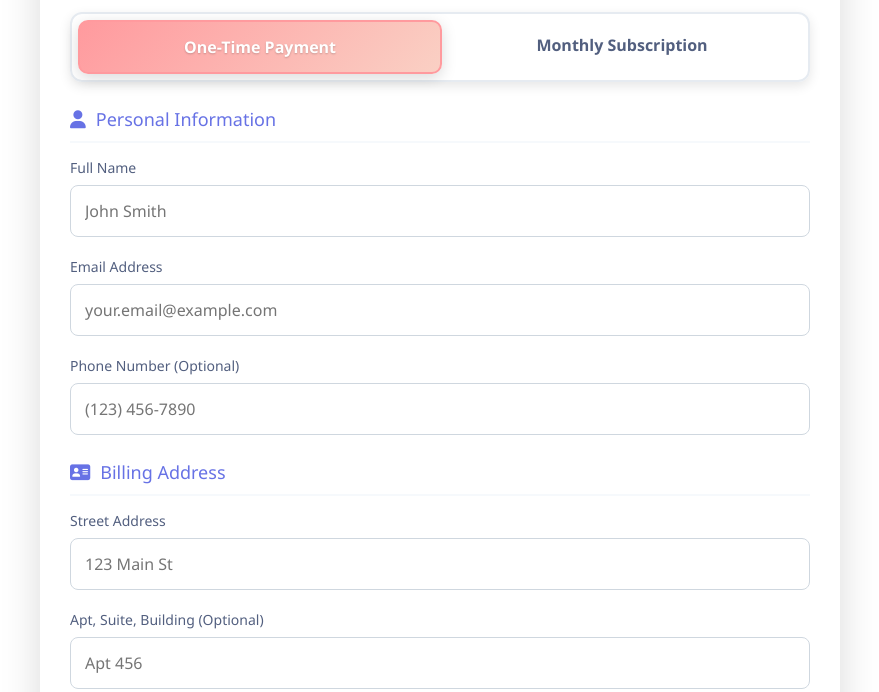
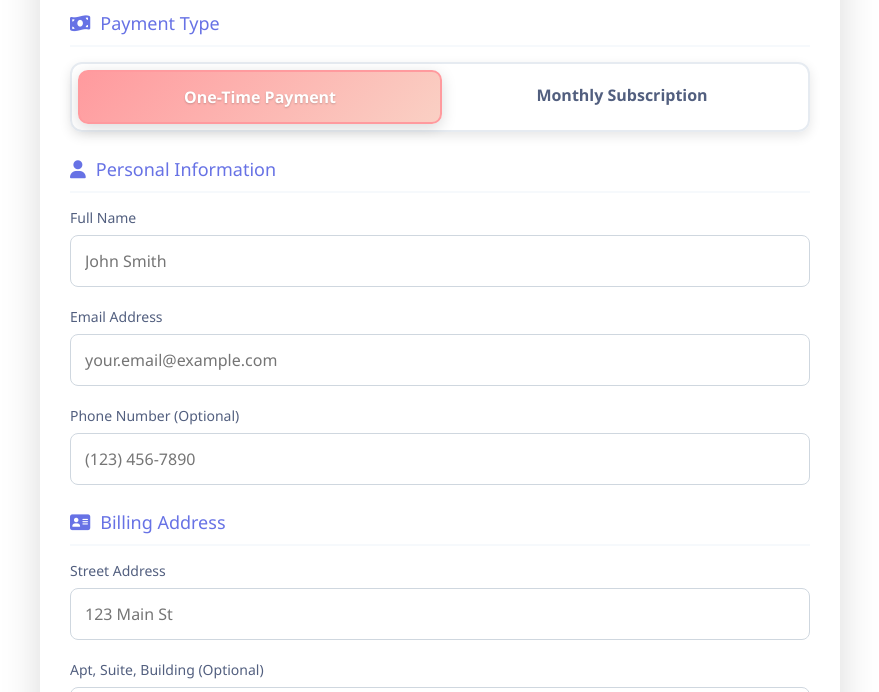
Before and after one commit to devTho77-star/stripe-test-single-monthly, a website: page index.html in a window 1280 px wide. Shown: the part 186-878 px from the top of the page, without its empty margins (200-1079 px from the left). Drawn offline with Linux system fonts and the light colour scheme; a script that the page names is missing.

Commit message:
Update index.html

```diff
--- a/index.html
+++ b/index.html
@@ -24,6 +24,10 @@
         align-items: center;
         padding: 20px;
         position: relative;
+        }
+
+        body > * {
+        margin-top: 50px; /* pushes everything down */
         }
 
 
```
